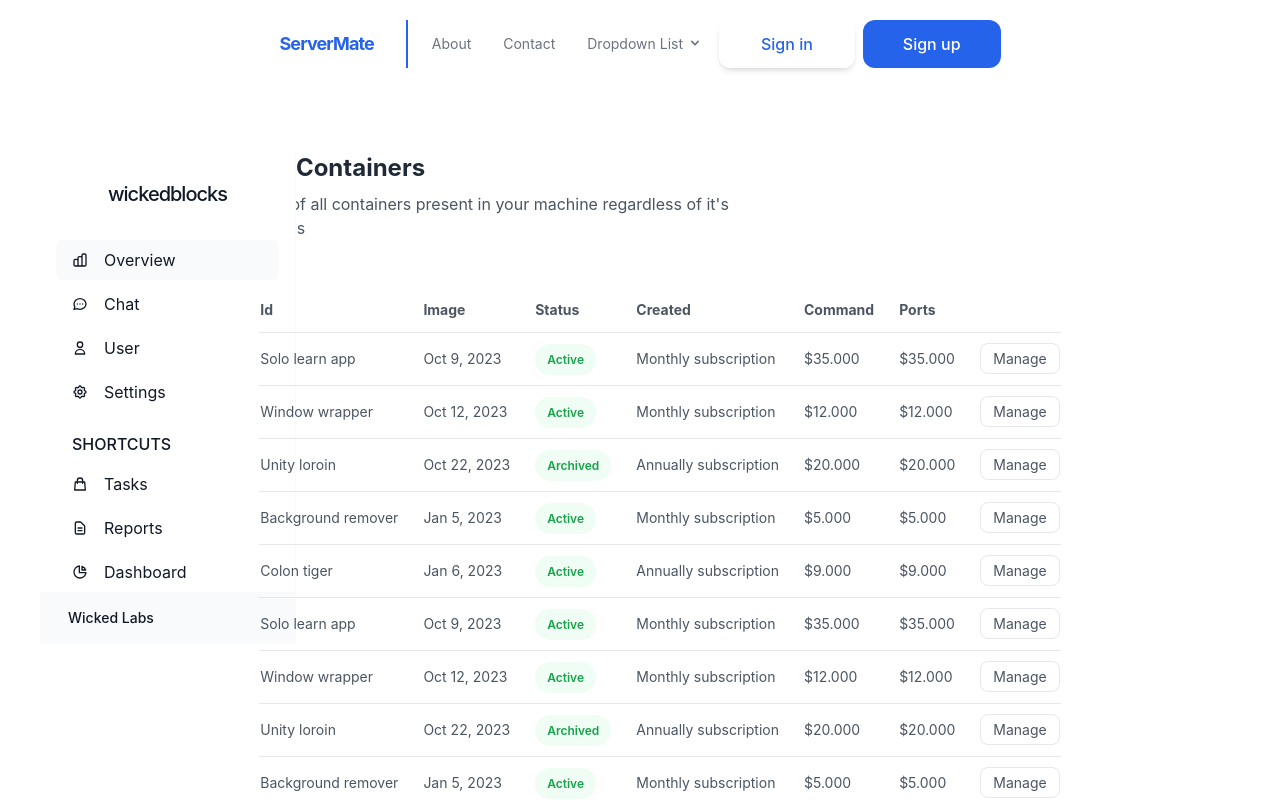
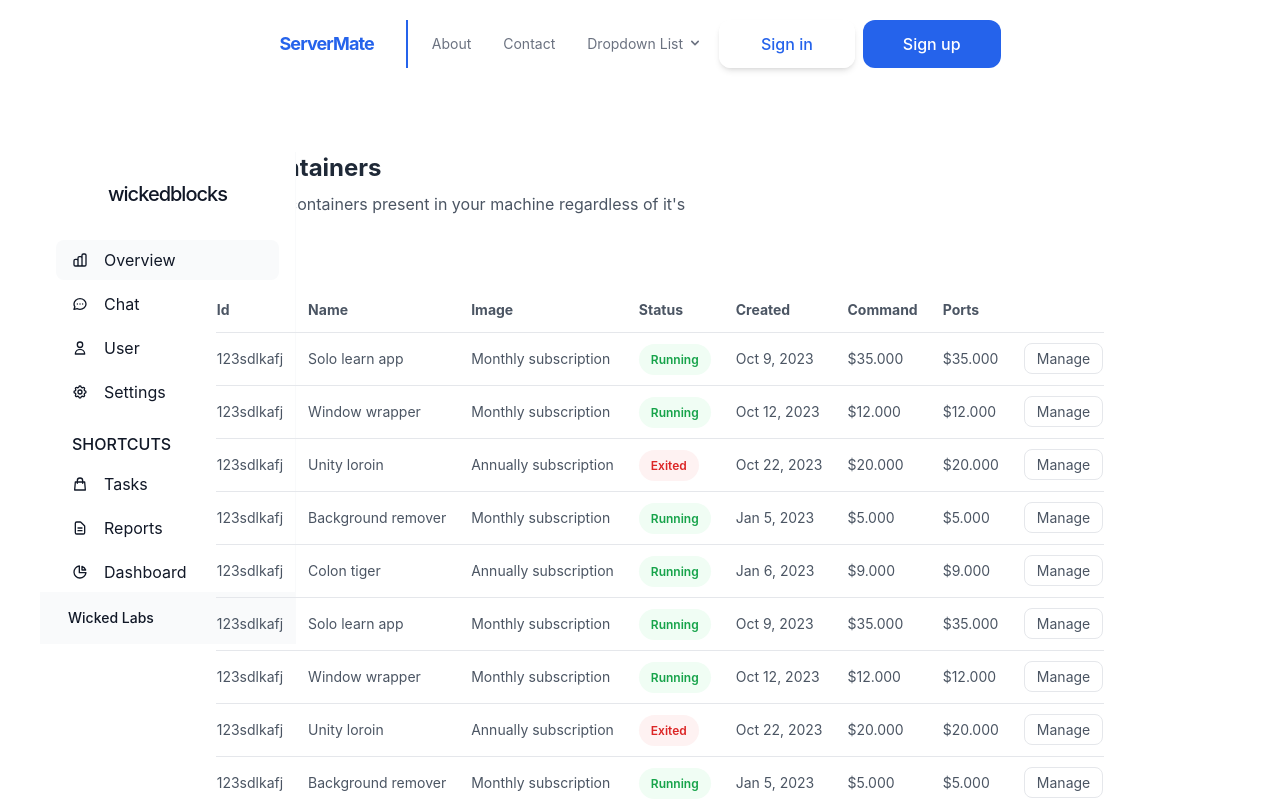
Before and after one commit to IOU4/serverMate, an Angular app in the folder frontEnd/: page /containers in a window 1280 px wide. Shown: the top 800 px of the page. Built offline with nearby package versions, Linux system fonts and the light colour scheme.

Commit message:
css updates

```diff
--- a/frontEnd/src/app/containers/containers/containers.component.html
+++ b/frontEnd/src/app/containers/containers/containers.component.html
@@ -14,6 +14,7 @@
       <thead class="text-gray-600 font-medium border-b">
         <tr>
           <th class="py-3 pr-6">Id</th>
+          <th class="py-3 pr-6">Name</th>
           <th class="py-3 pr-6">Image</th>
           <th class="py-3 pr-6">Status</th>
           <th class="py-3 pr-6">Created</th>
@@ -24,13 +25,21 @@
       </thead>
       <tbody class="text-gray-600 divide-y">
         <tr *ngFor="let item of tableItems ">
+          <td class="pr-6 py-4 whitespace-nowrap">{{item.id}}</td>
           <td class="pr-6 py-4 whitespace-nowrap">{{item.name}}</td>
+          <td class="pr-6 py-4 whitespace-nowrap">{{item.plan}}</td>
+          <div *ngIf="item.status == 'Active'; then running else notRunning"></div>
+          <ng-template #running>
+            <td class="pr-6 py-4 whitespace-nowrap">
+              <span class="px-3 py-2 rounded-full font-semibold text-xs text-green-600 bg-green-50"> Running </span>
+            </td>
+          </ng-template>
+          <ng-template #notRunning>
+            <td class="pr-6 py-4 whitespace-nowrap">
+              <span class="px-3 py-2 rounded-full font-semibold text-xs text-red-600 bg-red-50">Exited</span>
+            </td>
+          </ng-template>
           <td class="pr-6 py-4 whitespace-nowrap">{{item.date}}</td>
-          <td class="pr-6 py-4 whitespace-nowrap">
-            <span class="px-3 py-2 rounded-full font-semibold text-xs text-green-600 bg-green-50"> {{item.status}}
-            </span>
-          </td>
-          <td class="pr-6 py-4 whitespace-nowrap">{{item.plan}}</td>
           <td class="pr-6 py-4 whitespace-nowrap">{{item.price}}</td>
           <td class="pr-6 py-4 whitespace-nowrap">{{item.price}}</td>
           <td class="text-right whitespace-nowrap">
--- a/frontEnd/src/app/containers/containers/containers.component.ts
+++ b/frontEnd/src/app/containers/containers/containers.component.ts
@@ -1,6 +1,7 @@
 import { Component } from '@angular/core';
 
 interface Item {
+  id: string
   name: string
   date: string
   status: string
@@ -17,6 +18,87 @@ export class ContainersComponent {
 
   tableItems: Item[] = [
     {
+      id: "123sdlkafj",
+      name: "Solo learn app",
+      date: "Oct 9, 2023",
+      status: "Active",
+      price: "$35.000",
+      plan: "Monthly subscription"
+    },
+    {
+      id: "123sdlkafj",
+      name: "Window wrapper",
+      date: "Oct 12, 2023",
+      status: "Active",
+      price: "$12.000",
+      plan: "Monthly subscription"
+    },
+    {
+      id: "123sdlkafj",
+      name: "Unity loroin",
+      date: "Oct 22, 2023",
+      status: "Archived",
+      price: "$20.000",
+      plan: "Annually subscription"
+    },
+    {
+      id: "123sdlkafj",
+      name: "Background remover",
+      date: "Jan 5, 2023",
+      status: "Active",
+      price: "$5.000",
+      plan: "Monthly subscription"
+    },
+    {
+      id: "123sdlkafj",
+      name: "Colon tiger",
+      date: "Jan 6, 2023",
+      status: "Active",
+      price: "$9.000",
+      plan: "Annually subscription"
+    },
+    {
+      id: "123sdlkafj",
+      name: "Solo learn app",
+      date: "Oct 9, 2023",
+      status: "Active",
+      price: "$35.000",
+      plan: "Monthly subscription"
+    },
+    {
+      id: "123sdlkafj",
+      name: "Window wrapper",
+      date: "Oct 12, 2023",
+      status: "Active",
+      price: "$12.000",
+      plan: "Monthly subscription"
+    },
+    {
+      id: "123sdlkafj",
+      name: "Unity loroin",
+      date: "Oct 22, 2023",
+      status: "Archived",
+      price: "$20.000",
+      plan: "Annually subscription"
+    },
+    {
+      id: "123sdlkafj",
+      name: "Background remover",
+      date: "Jan 5, 2023",
+      status: "Active",
+      price: "$5.000",
+      plan: "Monthly subscription"
+    },
+    {
+      id: "123sdlkafj",
+      name: "Colon tiger",
+      date: "Jan 6, 2023",
+      status: "Active",
+      price: "$9.000",
+      plan: "Annually subscription"
+    },
+    {
+      id: "123sdlkafj",
       name: "Solo learn app",
       date: "Oct 9, 2023",
       status: "Active",
@@ -28,9 +110,11 @@ export class ContainersComponent {
       date: "Oct 12, 2023",
       status: "Active",
       price: "$12.000",
-      plan: "Monthly subscription"
+      plan: "Monthly subscription",
+      id: "123sdlkafj"
     },
     {
+      id: "123sdlkafj",
       name: "Unity loroin",
       date: "Oct 22, 2023",
       status: "Archived",
@@ -38,6 +122,7 @@ export class ContainersComponent {
       plan: "Annually subscription"
     },
     {
+      id: "123sdlkafj",
       name: "Background remover",
       date: "Jan 5, 2023",
       status: "Active",
@@ -45,76 +130,7 @@ export class ContainersComponent {
       plan: "Monthly subscription"
     },
     {
-      name: "Colon tiger",
-      date: "Jan 6, 2023",
-      status: "Active",
-      price: "$9.000",
-      plan: "Annually subscription"
-    },
-    {
-      name: "Solo learn app",
-      date: "Oct 9, 2023",
-      status: "Active",
-      price: "$35.000",
-      plan: "Monthly subscription"
-    },
-    {
-      name: "Window wrapper",
-      date: "Oct 12, 2023",
-      status: "Active",
-      price: "$12.000",
-      plan: "Monthly subscription"
-    },
-    {
-      name: "Unity loroin",
-      date: "Oct 22, 2023",
-      status: "Archived",
-      price: "$20.000",
-      plan: "Annually subscription"
-    },
-    {
-      name: "Background remover",
-      date: "Jan 5, 2023",
-      status: "Active",
-      price: "$5.000",
-      plan: "Monthly subscription"
-    },
-    {
-      name: "Colon tiger",
-      date: "Jan 6, 2023",
-      status: "Active",
-      price: "$9.000",
-      plan: "Annually subscription"
-    },
-    {
-      name: "Solo learn app",
-      date: "Oct 9, 2023",
-      status: "Active",
-      price: "$35.000",
-      plan: "Monthly subscription"
-    },
-    {
-      name: "Window wrapper",
-      date: "Oct 12, 2023",
-      status: "Active",
-      price: "$12.000",
-      plan: "Monthly subscription"
-    },
-    {
-      name: "Unity loroin",
-      date: "Oct 22, 2023",
-      status: "Archived",
-      price: "$20.000",
-      plan: "Annually subscription"
-    },
-    {
-      name: "Background remover",
-      date: "Jan 5, 2023",
-      status: "Active",
-      price: "$5.000",
-      plan: "Monthly subscription"
-    },
-    {
+      id: "123sdlkafj",
       name: "Colon tiger",
       date: "Jan 6, 2023",
       status: "Active",
```
